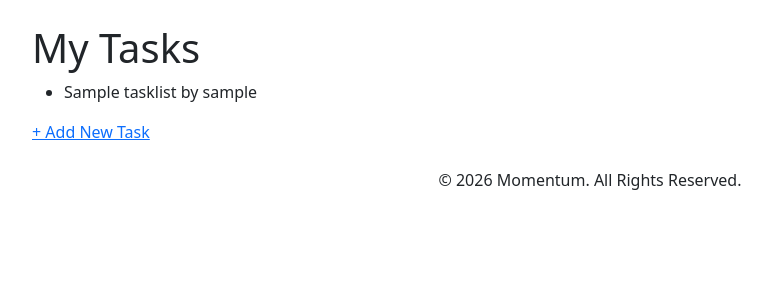
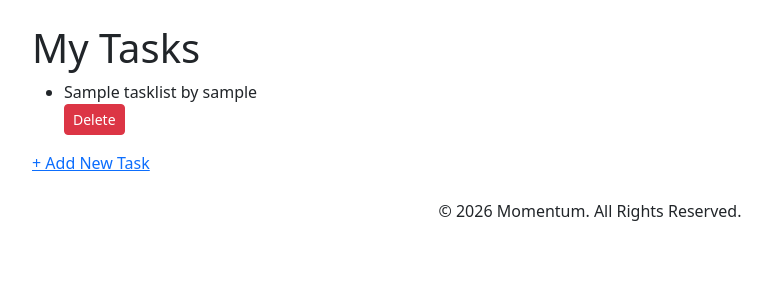
Before and after one commit to decccmcc/momentum, a Django app: page / in a window 1280 px wide. Shown: the part 56-356 px from the top of the page, without its empty margins (50-822 px from the left). Run offline with Django 5.2, Linux system fonts and the light colour scheme; a user stored in the database is signed in; tables that the repository leaves empty hold one stand-in row (values such as "Sample post"); some libraries are stand-ins or nearby versions.

Commit message:
Implement task deletion functionality and update task view for user-specific tasks

```diff
--- a/task/templates/task/task_view.html
+++ b/task/templates/task/task_view.html
@@ -5,13 +5,17 @@
 <h1>My Tasks</h1>
 
 <ul>
-{% for task in tasks %}
+    {% for task in tasks %}
     <li>
         {{ task.title }} by {{ task.user }}
+        <form method="post" action="{% url 'delete_task' task.pk %}">
+            {% csrf_token %}
+            <button type="submit" class="btn btn-danger btn-sm">Delete</button>
+        </form>
     </li>
-{% empty %}
+    {% empty %}
     <li>No tasks yet.</li>
-{% endfor %}
+    {% endfor %}
 </ul>
 <a href="{% url 'task_add' %}"> + Add New Task</a>
 
--- a/task/urls.py
+++ b/task/urls.py
@@ -6,4 +6,6 @@ urlpatterns = [
         views.task_add, name='task_add'),
     path('',
         views.task_view, name='task_view'),
+    path('delete_task/<int:pk>/',
+        views.delete_task, name='delete_task'),
 ]
--- a/task/views.py
+++ b/task/views.py
@@ -1,5 +1,6 @@
-from django.shortcuts import render, redirect
+from django.shortcuts import render, redirect, get_object_or_404
 from django.views.generic import TemplateView
+from django.contrib.auth.decorators import login_required
 from .models import TaskList
 from .form import TaskForm
 
@@ -10,11 +11,13 @@ class HomePage(TemplateView):
     """
     template_name = 'index.html'
 
+
+@login_required
 def task_view(request):
     """
     Displays list of tasks
     """
-    queryset = TaskList.objects.all()
+    queryset = TaskList.objects.filter(user=request.user)
 
     context = {
         'tasks': queryset
@@ -22,6 +25,8 @@ def task_view(request):
 
     return render(request, 'task/task_view.html', context)
 
+
+@login_required
 def task_add(request):
     """
     Create a new task
@@ -40,3 +45,15 @@ def task_add(request):
         'form': form
     }
     return render(request, 'task/task_add.html', context)
+
+
+@login_required
+def delete_task(request, pk):
+    """
+    Delete a task
+    """
+    task = get_object_or_404(TaskList, pk=pk, user=request.user)
+
+    if request.method == 'POST':
+        task.delete()
+        return redirect('task_view')
--- a/templates/account/signup.html
+++ b/templates/account/signup.html
@@ -10,8 +10,8 @@
     <div class="col-md-8 mt-3 offset-md-2">
       <h3>{% trans "Sign Up" %}</h3>
 
-      <p>{% blocktrans %}Already have an account? Then please <a class="link" href="{{ login_url }}">sign in</a>.{%
-        endblocktrans %}</p>
+      <p>Already have an account? Then please <a class="link" href="{{ login_url }}">sign in</a>
+      </p>
     </div>
   </div>
   <div class="row">
```
